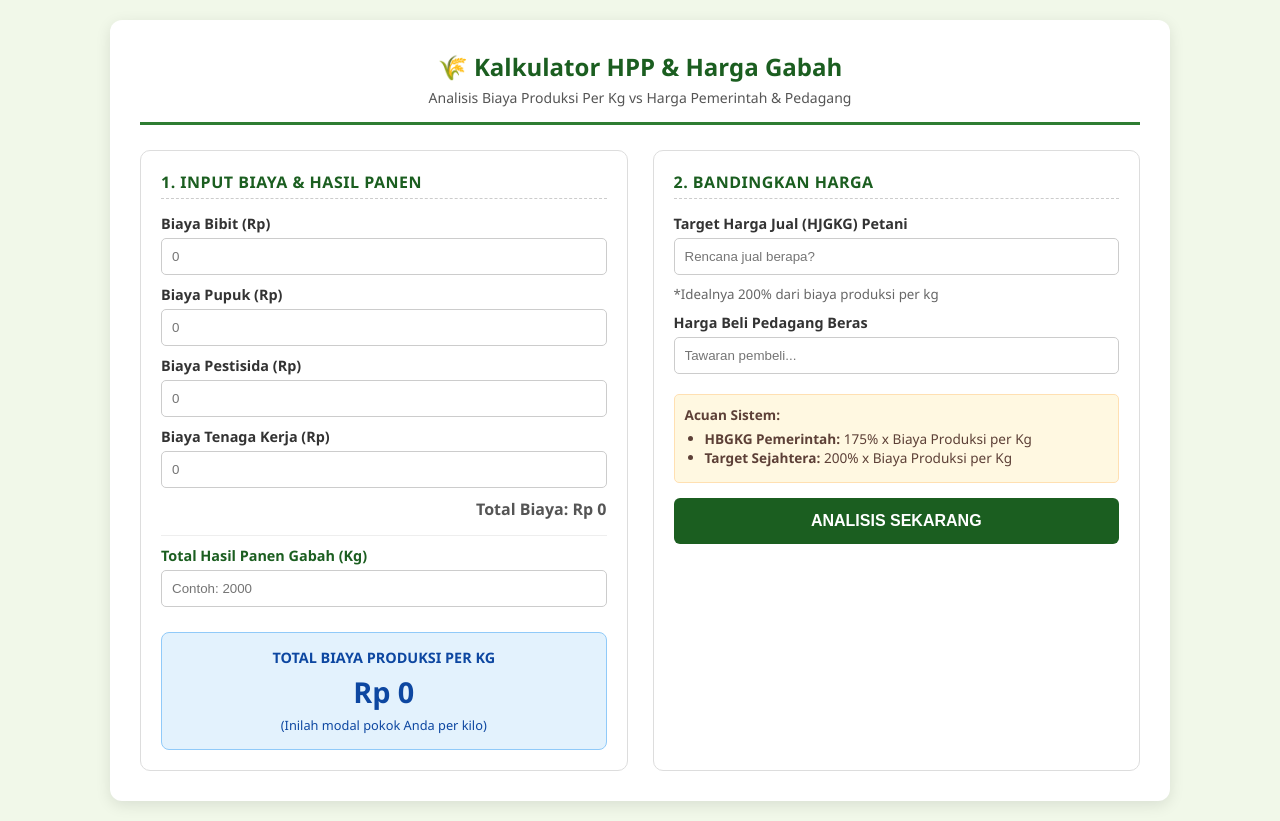
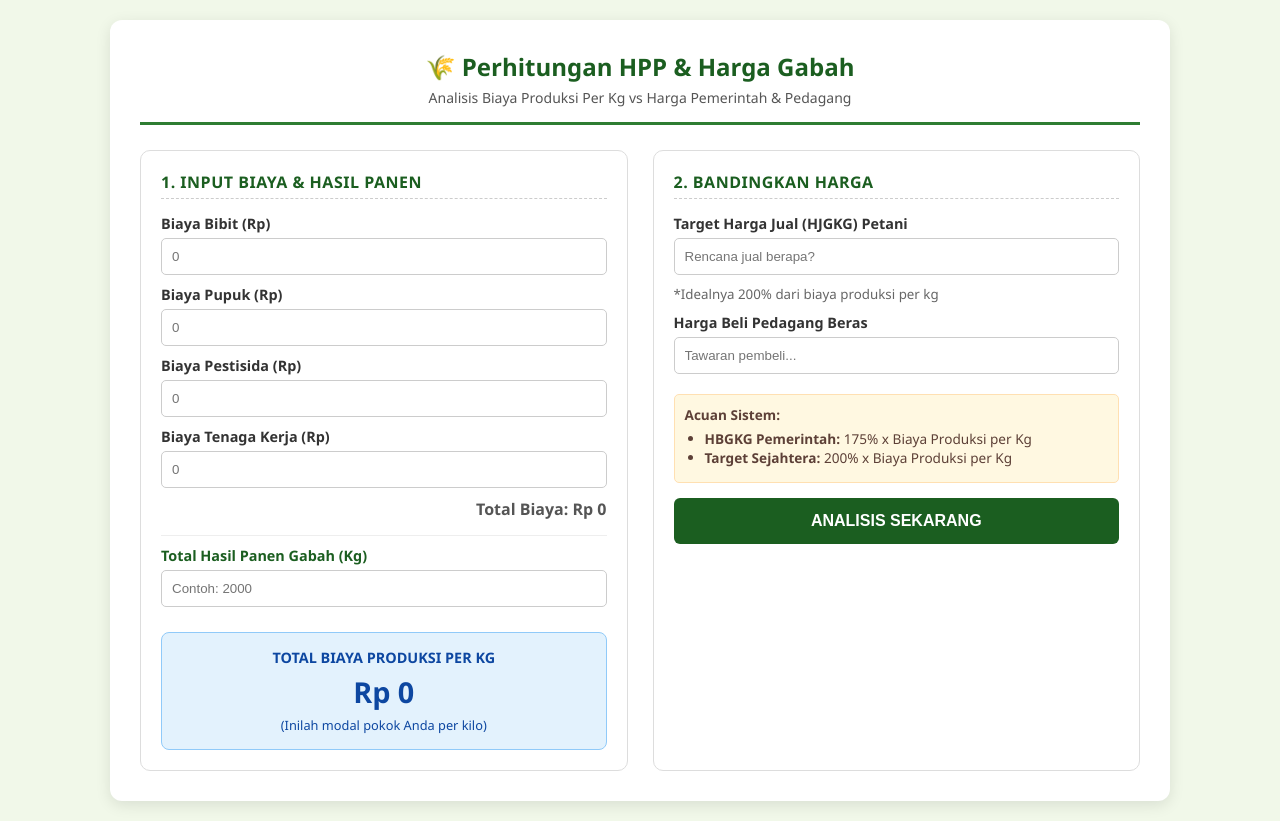
Before and after one commit to tmthyjw23/SmartGabah, a plain HTML site: page index.html in a window 1280 px wide. Drawn offline with nearby package versions, Linux system fonts and the light colour scheme.

Commit message:
revisi nama

```diff
--- a/index.html
+++ b/index.html
@@ -73,7 +73,7 @@
 
 <div class="container">
     <header>
-        <h1>🌾 Kalkulator HPP & Harga Gabah</h1>
+        <h1>🌾 Perhitungan HPP & Harga Gabah</h1>
         <div class="subtitle">Analisis Biaya Produksi Per Kg vs Harga Pemerintah & Pedagang</div>
     </header>
 
```
